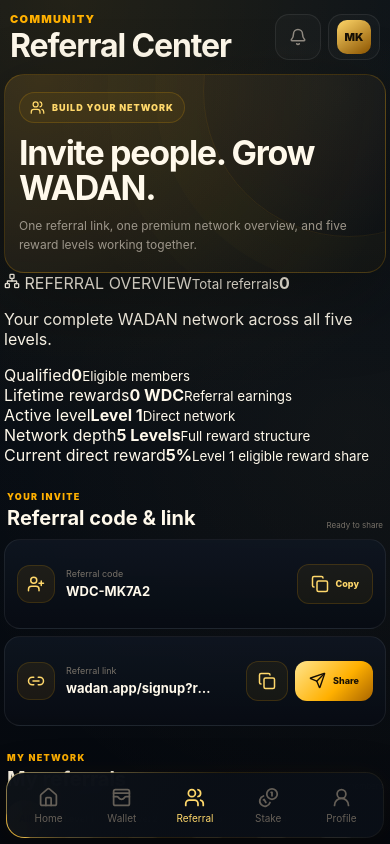
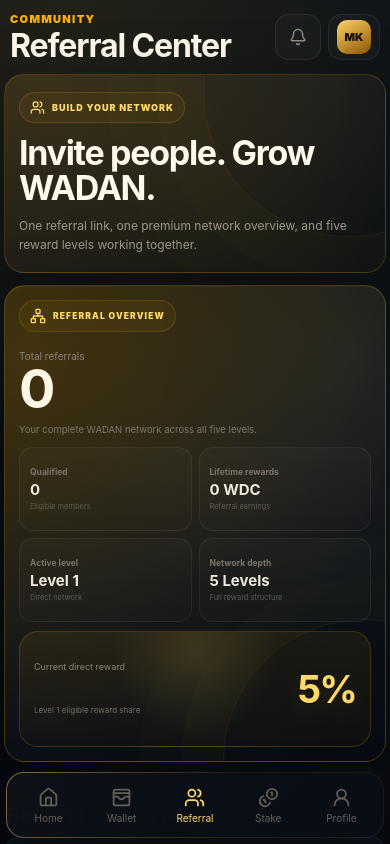
Before and after one commit to mkmalakzai/WadanApp, a Next.js app: page /referrals in a window 390 px wide. Shown: the top 844 px of the page. Built offline with nearby package versions, Linux system fonts and the light colour scheme.

Commit message:
Add premium referral overview spotlight and polish end-of-page reward journey

```diff
--- a/app/referrals/referrals.module.css
+++ b/app/referrals/referrals.module.css
@@ -812,3 +812,330 @@
   .rewardNode{width:54px;height:54px;font-size:12px}
   .rewardPercent{font-size:23px}
 }
+
+
+/* V14 — premium referral spotlight + journey moved to page end */
+.hero{
+  grid-template-columns:1fr;
+  min-height:220px;
+}
+.heroCopy{
+  max-width:840px;
+}
+.heroCopy>p{
+  max-width:720px;
+}
+
+.spotlightSection{
+  margin-top:18px;
+}
+
+.referralSpotlight{
+  position:relative;
+  overflow:hidden;
+  min-height:260px;
+  display:grid;
+  grid-template-columns:minmax(220px,.9fr) minmax(360px,1.25fr) minmax(170px,.55fr);
+  gap:18px;
+  align-items:stretch;
+  padding:22px;
+  border:1px solid rgba(255,176,0,.24);
+  border-radius:26px;
+  background:
+    radial-gradient(circle at 6% 15%,rgba(255,176,0,.20),transparent 24rem),
+    radial-gradient(circle at 92% 14%,rgba(255,224,138,.08),transparent 18rem),
+    linear-gradient(145deg,#15150f 0%,#0d121a 46%,#080c12 100%);
+  box-shadow:
+    inset 0 1px 0 rgba(255,255,255,.045),
+    0 28px 78px rgba(0,0,0,.30);
+}
+
+.referralSpotlight::before{
+  content:"";
+  position:absolute;
+  width:280px;
+  height:280px;
+  right:-120px;
+  bottom:-140px;
+  border-radius:50%;
+  border:1px solid rgba(255,176,0,.08);
+  box-shadow:
+    0 0 0 42px rgba(255,176,0,.015),
+    0 0 0 84px rgba(255,176,0,.008);
+  pointer-events:none;
+}
+
+.spotlightLead,
+.spotlightMetrics,
+.spotlightReward{
+  position:relative;
+  z-index:1;
+}
+
+.spotlightLead{
+  min-width:0;
+  padding:4px 8px 4px 2px;
+  display:flex;
+  flex-direction:column;
+  justify-content:center;
+}
+
+.spotlightEyebrow{
+  width:fit-content;
+  display:inline-flex;
+  align-items:center;
+  gap:7px;
+  padding:7px 10px;
+  border:1px solid rgba(255,176,0,.16);
+  border-radius:999px;
+  background:rgba(255,176,0,.055);
+  color:#ffd86b;
+  font-size:9px;
+  font-weight:900;
+  letter-spacing:.13em;
+}
+
+.spotlightLead>small{
+  margin-top:22px;
+  color:#8a8378;
+  font-size:11px;
+}
+
+.spotlightLead>strong{
+  margin-top:2px;
+  font-size:70px;
+  line-height:.92;
+  letter-spacing:-.06em;
+  color:#fff7e5;
+}
+
+.spotlightLead>p{
+  max-width:260px;
+  margin:10px 0 0;
+  color:#7e776d;
+  font-size:10px;
+  line-height:1.55;
+}
+
+.spotlightMetrics{
+  display:grid;
+  grid-template-columns:1fr 1fr;
+  gap:8px;
+  align-content:center;
+}
+
+.spotlightMetrics>div{
+  min-height:96px;
+  padding:14px;
+  display:flex;
+  flex-direction:column;
+  justify-content:center;
+  border:1px solid rgba(255,255,255,.06);
+  border-radius:16px;
+  background:linear-gradient(180deg,rgba(255,255,255,.025),rgba(255,255,255,.012));
+}
+
+.spotlightMetrics span,
+.spotlightMetrics strong,
+.spotlightMetrics small{
+  display:block;
+}
+
+.spotlightMetrics span{
+  color:#7b746a;
+  font-size:9px;
+  font-weight:700;
+}
+
+.spotlightMetrics strong{
+  margin-top:5px;
+  color:#eee7dc;
+  font-size:18px;
+  line-height:1.05;
+}
+
+.spotlightMetrics small{
+  margin-top:5px;
+  color:#5f5a53;
+  font-size:8px;
+}
+
+.spotlightReward{
+  min-height:100%;
+  padding:18px 15px;
+  display:flex;
+  flex-direction:column;
+  align-items:center;
+  justify-content:center;
+  text-align:center;
+  border:1px solid rgba(255,176,0,.18);
+  border-radius:19px;
+  background:
+    radial-gradient(circle at 50% 18%,rgba(255,214,107,.12),transparent 42%),
+    linear-gradient(180deg,rgba(255,176,0,.07),rgba(255,176,0,.025));
+}
+
+.spotlightReward>span{
+  color:#8b8377;
+  font-size:9px;
+}
+
+.spotlightReward>strong{
+  margin-top:8px;
+  font-size:48px;
+  line-height:.9;
+  letter-spacing:-.05em;
+  color:#ffd86b;
+  text-shadow:0 10px 28px rgba(255,176,0,.14);
+}
+
+.spotlightReward>small{
+  max-width:120px;
+  margin-top:9px;
+  color:#736c63;
+  font-size:8px;
+  line-height:1.45;
+}
+
+@media(max-width:1050px){
+  .referralSpotlight{
+    grid-template-columns:.8fr 1.2fr;
+    grid-template-areas:
+      "lead metrics"
+      "reward metrics";
+  }
+  .spotlightLead{grid-area:lead}
+  .spotlightMetrics{grid-area:metrics}
+  .spotlightReward{
+    grid-area:reward;
+    min-height:108px;
+  }
+}
+
+@media(max-width:760px){
+  .hero{
+    min-height:0;
+  }
+
+  .spotlightSection{
+    margin-top:12px;
+  }
+
+  .referralSpotlight{
+    min-height:0;
+    grid-template-columns:1fr;
+    grid-template-areas:
+      "lead"
+      "metrics"
+      "reward";
+    gap:9px;
+    padding:16px;
+    border-radius:21px;
+  }
+
+  .spotlightLead{
+    padding:0;
+  }
+
+  .spotlightEyebrow{
+    font-size:8.5px;
+  }
+
+  .spotlightLead>small{
+    margin-top:18px;
+    font-size:10px;
+  }
+
+  .spotlightLead>strong{
+    font-size:58px;
+  }
+
+  .spotlightLead>p{
+    max-width:100%;
+    font-size:9.5px;
+  }
+
+  .spotlightMetrics{
+    grid-template-columns:1fr 1fr;
+    gap:7px;
+  }
+
+  .spotlightMetrics>div{
+    min-height:88px;
+    padding:12px;
+    border-radius:14px;
+  }
+
+  .spotlightMetrics span{
+    font-size:8.5px;
+  }
+
+  .spotlightMetrics strong{
+    font-size:16px;
+  }
+
+  .spotlightMetrics small{
+    font-size:7.5px;
+  }
+
+  .spotlightReward{
+    min-height:116px;
+    padding:14px;
+    display:grid;
+    grid-template-columns:1fr auto;
+    grid-template-areas:
+      "label value"
+      "sub value";
+    column-gap:14px;
+    align-items:center;
+    justify-items:start;
+    text-align:left;
+  }
+
+  .spotlightReward>span{
+    grid-area:label;
+    font-size:9px;
+  }
+
+  .spotlightReward>strong{
+    grid-area:value;
+    margin:0;
+    font-size:42px;
+  }
+
+  .spotlightReward>small{
+    grid-area:sub;
+    max-width:180px;
+    margin:2px 0 0;
+    font-size:8px;
+  }
+
+  /* final reward journey gets a little more breathing room at the page end */
+  .rewardJourney{
+    margin-top:4px;
+    padding-bottom:8px;
+  }
+}
+
+@media(max-width:430px){
+  .referralSpotlight{
+    padding:14px;
+  }
+
+  .spotlightLead>strong{
+    font-size:54px;
+  }
+
+  .spotlightMetrics>div{
+    min-height:84px;
+    padding:10px;
+  }
+
+  .spotlightMetrics strong{
+    font-size:15px;
+  }
+
+  .spotlightReward>strong{
+    font-size:38px;
+  }
+}
```
